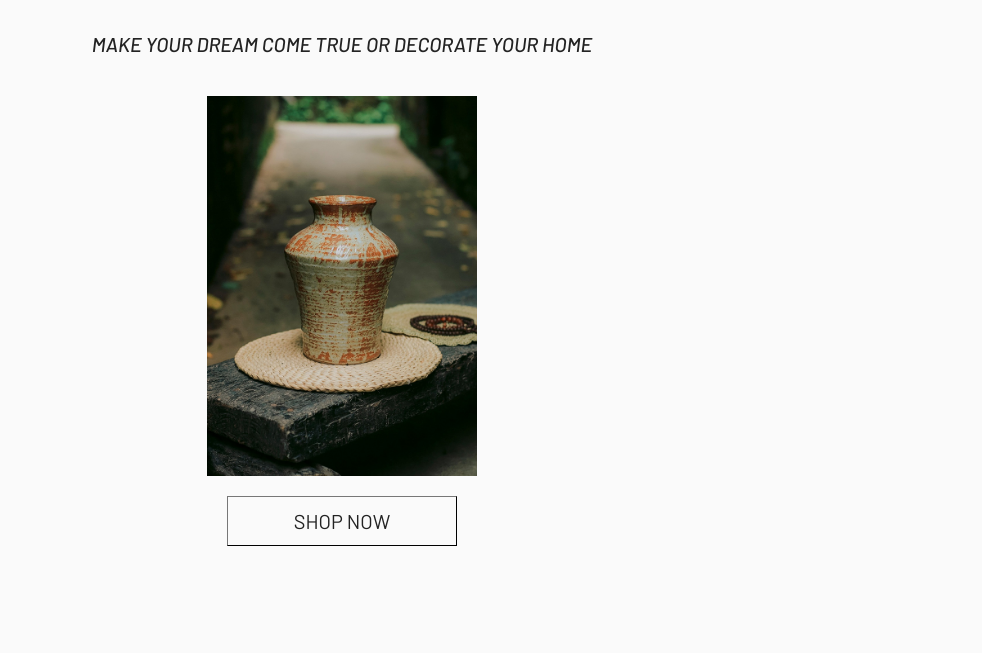
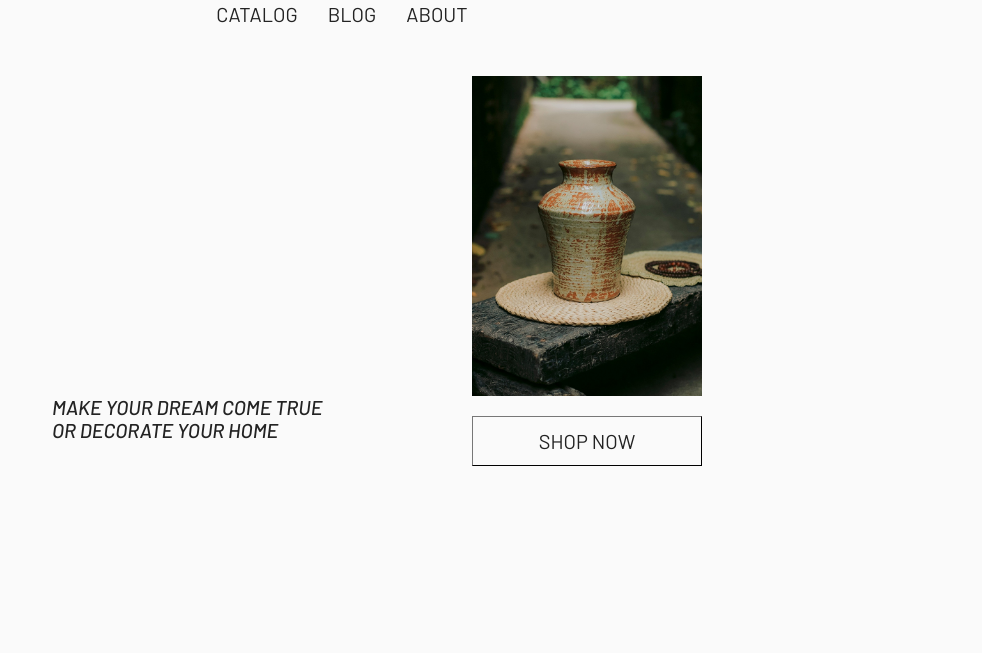
Before and after one commit to the-bloom-girl/PORTFOLIO, a website built with Vite: page index.html in a window 1280 px wide. Shown: the part 147-800 px from the top of the page, without its empty margins (298-1280 px from the left). Built offline with nearby package versions, Linux system fonts and the light colour scheme; files whose address does not match are found by name.

Commit message:
promo 768px

```diff
--- a/index.html
+++ b/index.html
@@ -20,12 +20,14 @@
     <link rel="stylesheet" href="/src/css/style.css">
 
     <link rel="stylesheet" href="/src/sass/style.scss">
+
 </head>
 
 <body>
     <section class="promo">
         <div class="container">
             <header class="header">
+                <div class="header__top">
                     <div class="menu">
                         <span></span><span></span><span></span>
                     </div>
@@ -34,11 +36,26 @@
 
                         <a href="#"><img class="header__icons_img" src="/src/icons/search.svg" alt="search"></a>
                         <a href="#"><img class="header__icons_img" src="/src/icons/shopping-bag.svg" alt="bag"></a>
+                    </div>
+                </div>
+                <nav class="header__nav">
+                    <ul>
+                        <li><a href="#">catalog</a></li>
+                        <li><a href="#">blog</a></li>
+                        <li><a href="#">about</a></li>
+                    </ul>
+                </nav>
             </header>
 
-            <h1 class="title-h1-italic promo__title">Make your dream come true or decorate your home</h1>
+            <div class="promo__wrapper">
+                <h1 class="title-h1-italic promo__title">Make your dream come true <br> or decorate your home</h1>
+
+                <div class="promo__call_to_action">
                     <img class="promo__img" src="/src/image/promo/ceramic-vase.jpg" alt="promo_ceramica">
                     <button class="button-default promo__button">shop now</button>
+                </div>
+            </div>
+
         </div>
     </section>
 
--- a/src/sass/base/basic.scss
+++ b/src/sass/base/basic.scss
@@ -1,4 +1,5 @@
 @use '/src/sass/base/variables.scss' as *;
+@use '/src/sass/libs/pxtorem.scss' as *;
 
 h1,
 h2,
@@ -44,5 +45,13 @@ body {
 
 .container {
     width: 100%;
-    padding: 0 10px;
+    padding: 0 rem(10);
 }
+
+@media (min-width: 768px) {
+   .container {
+    margin: 0 auto;
+    max-width: rem(720);
+    padding: 0;
+  }
+}
--- a/src/sass/base/mixins.scss
+++ b/src/sass/base/mixins.scss
@@ -5,8 +5,8 @@
     text-transform: uppercase;
     font-weight: 500;
     color: $dark;
-    text-align:center;
 }
+
 @mixin button {
         text-transform: uppercase;
         text-align:center;
--- a/src/sass/blocks/header.scss
+++ b/src/sass/blocks/header.scss
@@ -2,8 +2,10 @@
 @use '/src/sass/libs/pxtorem.scss' as *;
 
 .header {
+    &__top {
     display: flex;
     justify-content: space-between;
+    }
     &__icons {
     display: flex;
     color: v.$dark;
@@ -25,6 +27,9 @@
     width: rem(80);
     height: rem(80);
    }
+   &__nav {
+    display: none;
+    }
 }
 
 .menu {
@@ -36,6 +41,31 @@
         width: rem(20);
         height: rem(1);
         margin-bottom: rem(8);
-        background-color: v.$dark;
+        background-color:v.$dark;
     }
 }
+
+@media (min-width: 768px) {
+   .header__nav {
+    display: block;
+   }
+      ul {
+        display: flex;
+        justify-content: center;
+        gap: rem(30);
+        padding: 0;
+        margin-top: rem(20);
+        li {
+            list-style-type: none;
+        }
+        a {
+            text-decoration: none;
+            color:v.$dark;
+            text-transform: uppercase;
+            font-size: rem(20);
+        }
+      }
+    .menu {
+    visibility: hidden;
+  }
+}
--- a/src/sass/blocks/promo.scss
+++ b/src/sass/blocks/promo.scss
@@ -3,9 +3,12 @@
 
 .promo {
     padding: rem(50) 0 rem(50) 0;
+    &__wrapper {
+        margin-top: rem(50);
+    }
     &__title {
-        margin-top: rem(50);
         margin-bottom: rem(40);
+        text-align: center;
     }
     &__img {
         width: rem(270);
@@ -17,3 +20,18 @@
         margin: rem(20) auto 0 auto;
     }
 }
+@media (min-width: 768px) {
+    .promo__wrapper {
+        display: flex;
+        justify-content: space-between;
+    }
+    .promo__img {
+        width: rem(230);
+        height: rem(320);
+    }
+    .promo__title {
+        text-align: left;
+        margin-top: rem(320);
+        margin-left: rem(70);
+    }
+}
```
Lines whose indentation alone changed are shown as unchanged.
